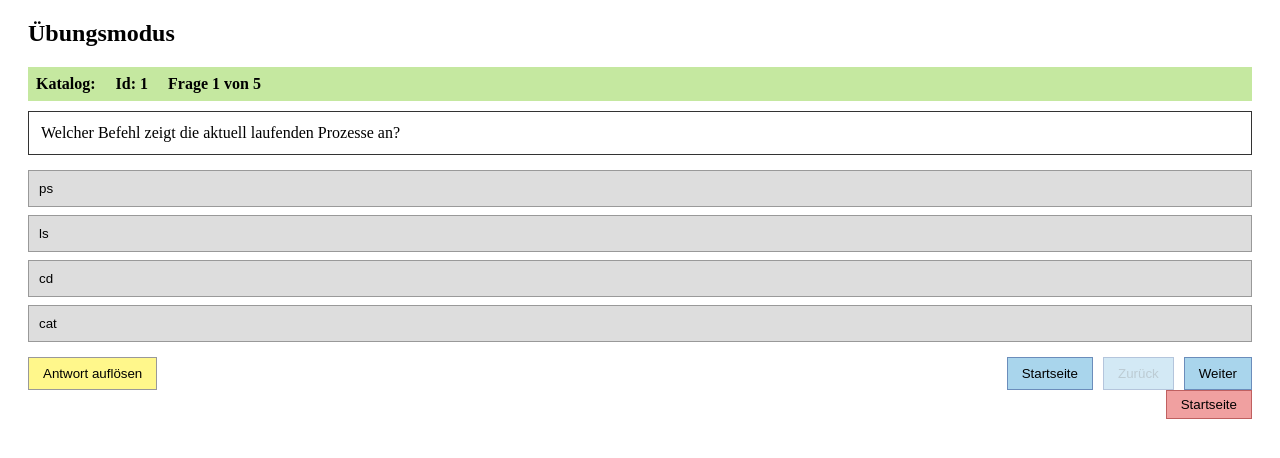
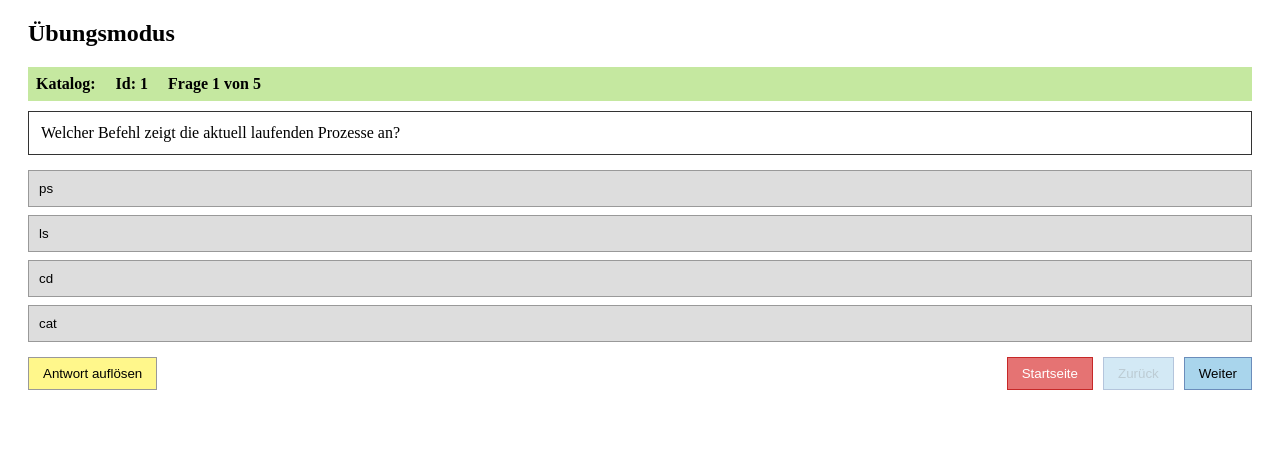
Before and after one commit to Bell589/LPIC-Simulator, an Angular app: page /learning in a window 1280 px wide. Shown: the top 458 px of the page. Built offline with nearby package versions, Linux system fonts and the light colour scheme; data requests are answered from the project's data file.

Commit message:
Grundgerüst version 1.0

```diff
--- a/src/app/learn/learning-page/learning-page.css
+++ b/src/app/learn/learning-page/learning-page.css
@@ -6,13 +6,6 @@ section {
     display: flex;
     justify-content: flex-end;
     margin-bottom: 10px;
-}
-
-.cancel-btn {
-    padding: 6px 14px;
-    background: #f0a0a0;
-    border: 1px solid #c06060;
-    cursor: pointer;
 }
 
 .meta {
@@ -110,3 +103,13 @@ section {
     opacity: 0.5;
     cursor: not-allowed;
 }
+
+.nav-buttons .cancel-btn {
+    background: #e57373;
+    border: 1px solid #c62828;
+    color: #fff;
+}
+
+.nav-buttons .cancel-btn:hover {
+    background: #ef5350;
+}
--- a/src/app/learn/learning-page/learning-page.html
+++ b/src/app/learn/learning-page/learning-page.html
@@ -87,10 +87,6 @@
 
     </div>
 
-    <div class="top-bar">
-      <button class="cancel-btn" (click)="cancelToHome()">Startseite</button>
-    </div>
-
   } @else {
 
     <p>Keine Fragen für diesen Katalog gefunden.</p>
--- a/src/app/question-list/question-list-page/question-list-page.css
+++ b/src/app/question-list/question-list-page/question-list-page.css
@@ -26,7 +26,7 @@ section {
     display: block;
     margin: 20px auto 0;
     padding: 10px 20px;
-    background: #93cf7d;
-    border: 1px solid #6fa15d;
+    background: #e05151;
+    border: 1px solid #e20909;
     cursor: pointer;
 }
```
